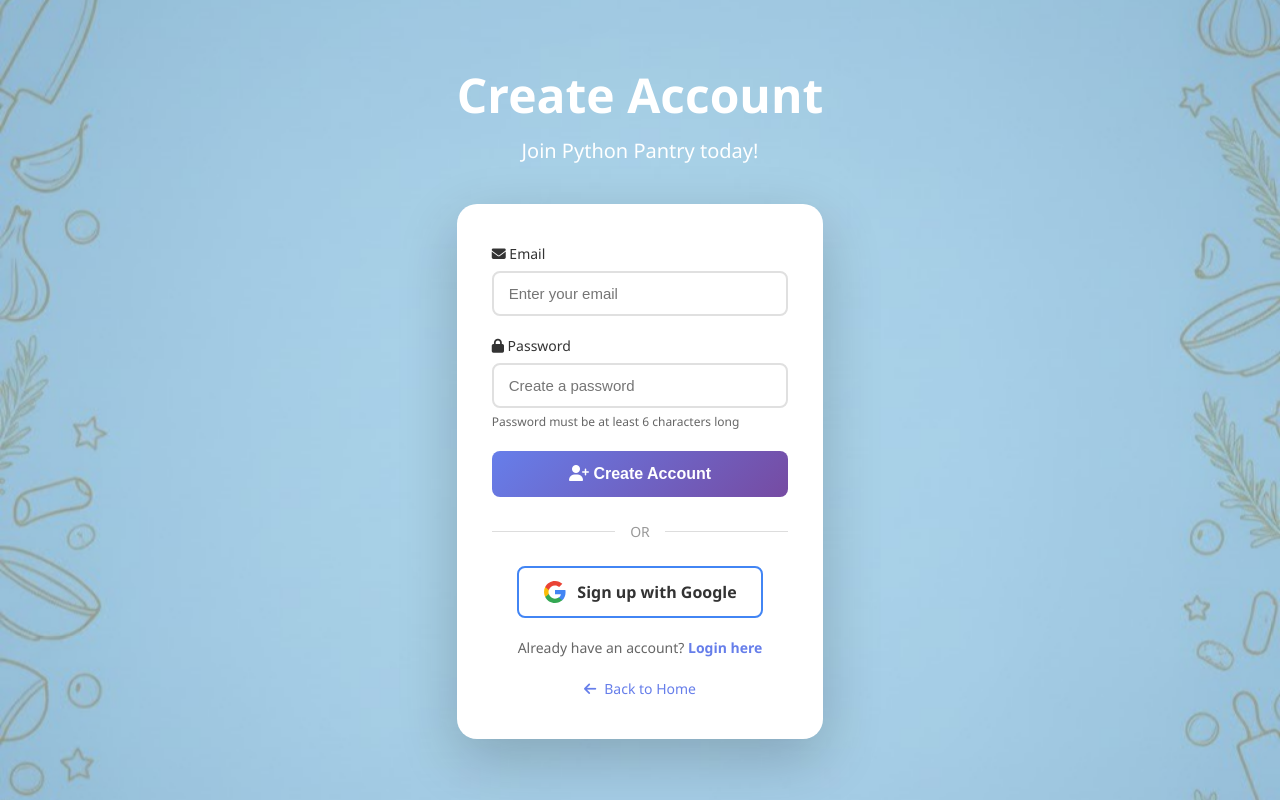
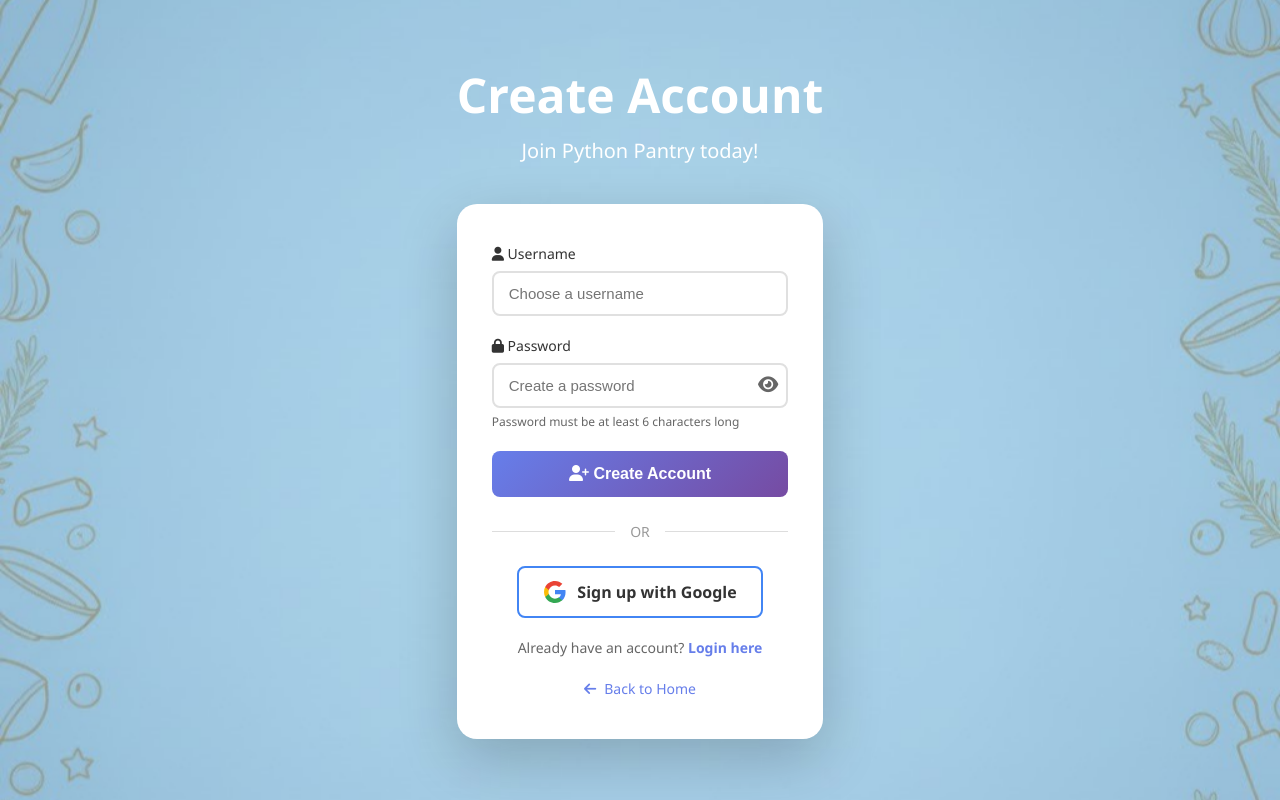
Before and after one commit to Gabberz320/Python_pantry, a Flask app: page /register in a window 1280 px wide. Run offline with Flask 3, Linux system fonts and the light colour scheme.

Commit message:
changes in register.html

```diff
--- a/app.py
+++ b/app.py
@@ -188,17 +188,12 @@ def check_password(password):
 def register():
     # Get username and password
     if request.method == "POST":
-        email = request.form["email"]
+        username = request.form["username"]  # Changed from email
         password = request.form["password"]
 
-        # if not check_password(password):
-        #     flash("""Password must contain one uppercase letter, one lowercase
-        #           letter, one special character ($, @, #, %) and between 6 and 20 characters""", "error")
-        #     return redirect(url_for("register"))
-
         # Find whether a user with that username already exists
-        if db.session.execute(select(ManualUser).where(ManualUser.email == email)).scalar():
-            flash("That potato already exists", "error")
+        if db.session.execute(select(ManualUser).where(ManualUser.username == username)).scalar():
+            flash("That username already exists", "error")
             return redirect(url_for("register"))
 
         # Hash password with bcrypt
@@ -206,7 +201,7 @@ def register():
 
         # Create a user with that entry
         user = ManualUser(
-            email=email,
+            username=username,  # Changed from email
             password=hashed_password
         )
 
@@ -217,7 +212,7 @@ def register():
         # Login with login_user function and redirect to index page
         login_user(user)
 
-        flash("A potato has been registered", "success")
+        flash(f"Account created successfully! Welcome {username}", "success")
         return redirect(url_for("index"))
 
     return render_template("register.html")
--- a/templates/register.html
+++ b/templates/register.html
@@ -251,13 +251,18 @@
                 <!-- Registration Form -->
                 <form action="{{ url_for('register') }}" method="POST" class="register-form">
                     <div class="form-group">
-                        <label for="email"><i class="fas fa-envelope"></i> Email</label>
-                        <input type="email" id="email" name="email" placeholder="Enter your email" required>
+                        <label for="username"><i class="fas fa-user"></i> Username</label>
+                        <input type="text" id="username" name="username" placeholder="Choose a username" required minlength="3">
                     </div>
 
                     <div class="form-group">
                         <label for="password"><i class="fas fa-lock"></i> Password</label>
-                        <input type="password" id="password" name="password" placeholder="Create a password" required minlength="6">
+                        <div style="position: relative;">
+                            <input type="password" id="password" name="password" placeholder="Create a password" required minlength="6" style="padding-right: 45px;">
+                            <button type="button" id="togglePassword" style="position: absolute; right: 10px; top: 50%; transform: translateY(-50%); background: none; border: none; cursor: pointer; color: #666; font-size: 18px;">
+                                <i class="fas fa-eye" id="eyeIcon"></i>
+                            </button>
+                        </div>
                         <div class="password-requirements">
                             Password must be at least 6 characters long
                         </div>
```
